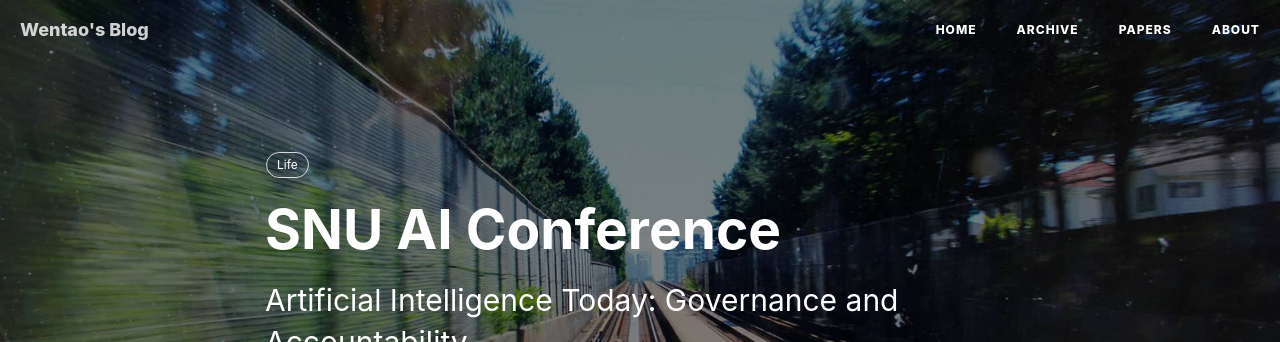
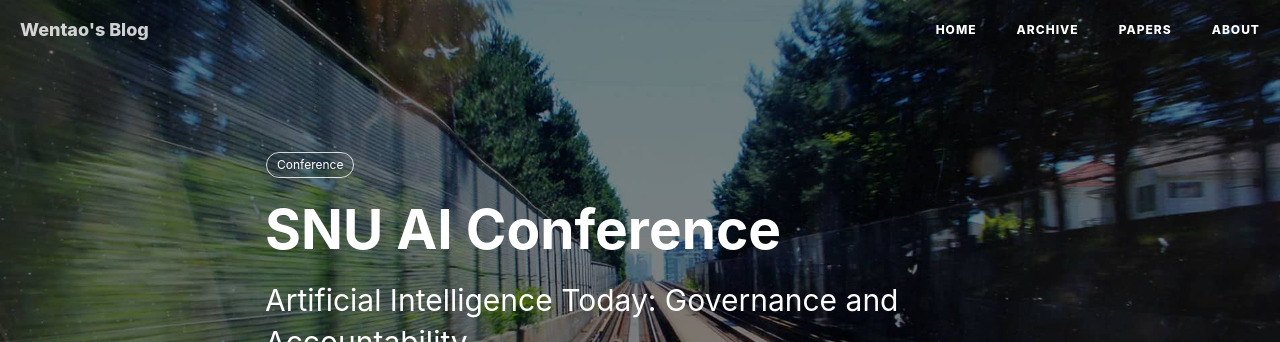
Before and after one commit to csxmt123/zhouwt612.github.io, a Jekyll site: the page built from _posts/2019-08-23-AI policy conf.md, in a window 1280 px wide and 900 px high. Shown: the top 342 px of the window. Built offline with Jekyll 4.4.1, drawn with Linux system fonts in a browser that asks for light colours; nearby versions of some CDN libraries; comment, search, counter and statistics services are not loaded.

Commit message:
Update 2019-08-23-AI policy conf.md

```diff
--- a/_posts/2019-08-23-AI policy conf.md
+++ b/_posts/2019-08-23-AI policy conf.md
@@ -7,7 +7,7 @@ header-img: "img/post-bg-2015.jpg"
 catalog: true
 
 tags:
-  - Life
+  - Conference
 ---
 
 ## Foreword
```
